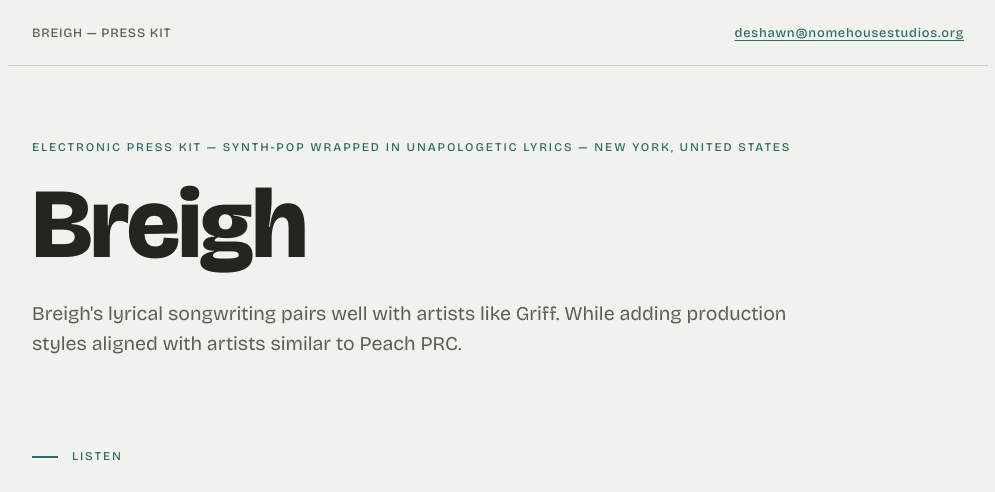
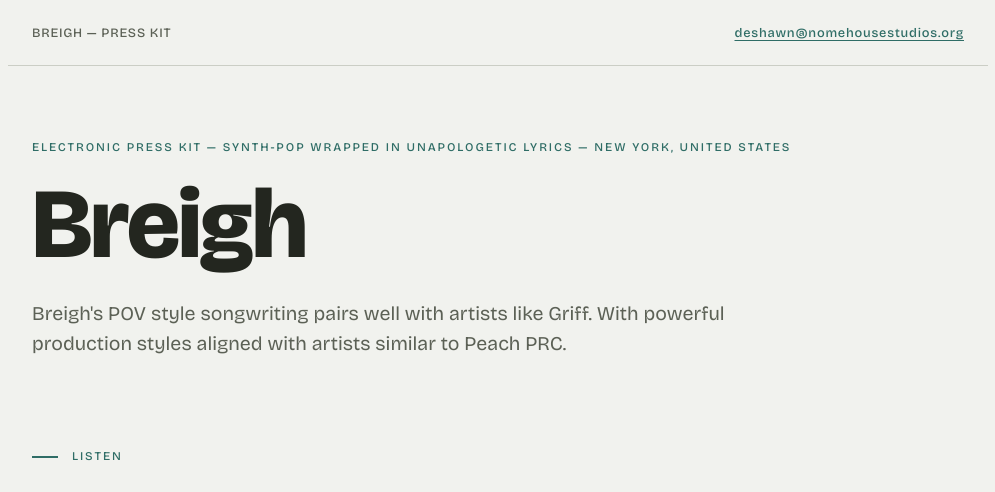
Before and after one commit to NomeHouseDee/NomeHouseDee.github.io, a plain HTML site: page breigh/index.html in a window 1280 px wide. Shown: the top 492 px of the page, without its empty margins (142-1137 px from the left). Drawn offline with nearby package versions, Linux system fonts and the light colour scheme.

Commit message:
Update oneliner description for Breigh

```diff
--- a/breigh/index.html
+++ b/breigh/index.html
@@ -331,7 +331,7 @@
   <header class="hero">
     <p class="eyebrow">Electronic press kit &mdash; Synth-Pop wrapped in unapologetic lyrics &mdash; New York, United States</p>
     <h1>Breigh</h1>
-    <p class="oneliner">Breigh&#x27;s lyrical songwriting pairs well with artists like Griff. While adding production styles aligned with artists similar to Peach PRC.</p>
+    <p class="oneliner">Breigh&#x27;s POV style songwriting pairs well with artists like Griff. With powerful production styles aligned with artists similar to Peach PRC.</p>
   </header>
 
   <!-- ============================================================
```
